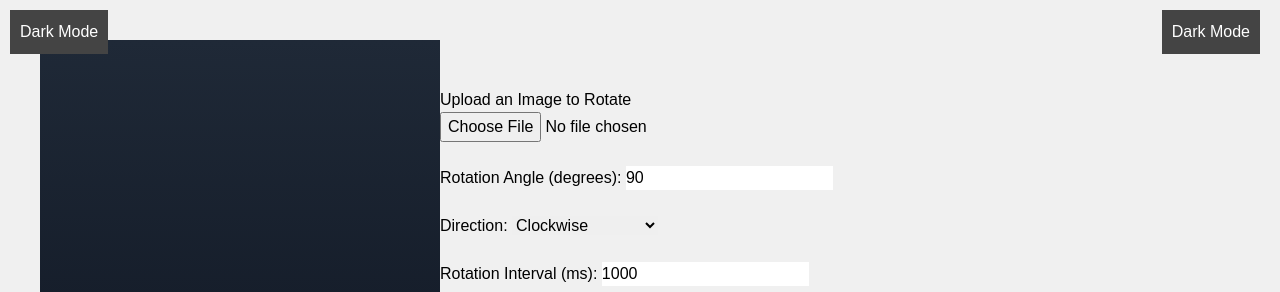
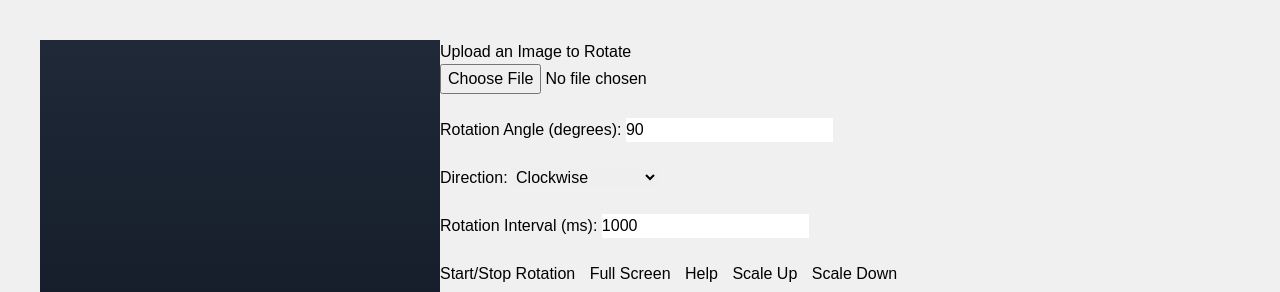
Before and after one commit to AyomideYoung/pierre, a website: page src/image_rotator.html in a window 1280 px wide. Shown: the top 292 px of the page. Drawn offline with Linux system fonts and the light colour scheme; a web font is replaced by a local one.

Commit message:
Hid dark mode buttons

```diff
--- a/src/image_rotator.html
+++ b/src/image_rotator.html
@@ -76,7 +76,7 @@
         </nav>
       </div>
       <div id="content">
-        <button
+        <!--<button
           class="dark-mode-button top-left"
           onclick="toggleDarkMode(this)"
         >
@@ -90,8 +90,8 @@
         </button>
 
         <br /><br />
-        <!-- Paragraph jump between dark mode buttons and the rest -->
-
+        /*Paragraph jump between dark mode buttons and the rest */
+    //-->
         <h1>Upload an Image to Rotate</h1>
         <div id="controls">
           <input type="file" id="upload" accept="image/*" required />
```
